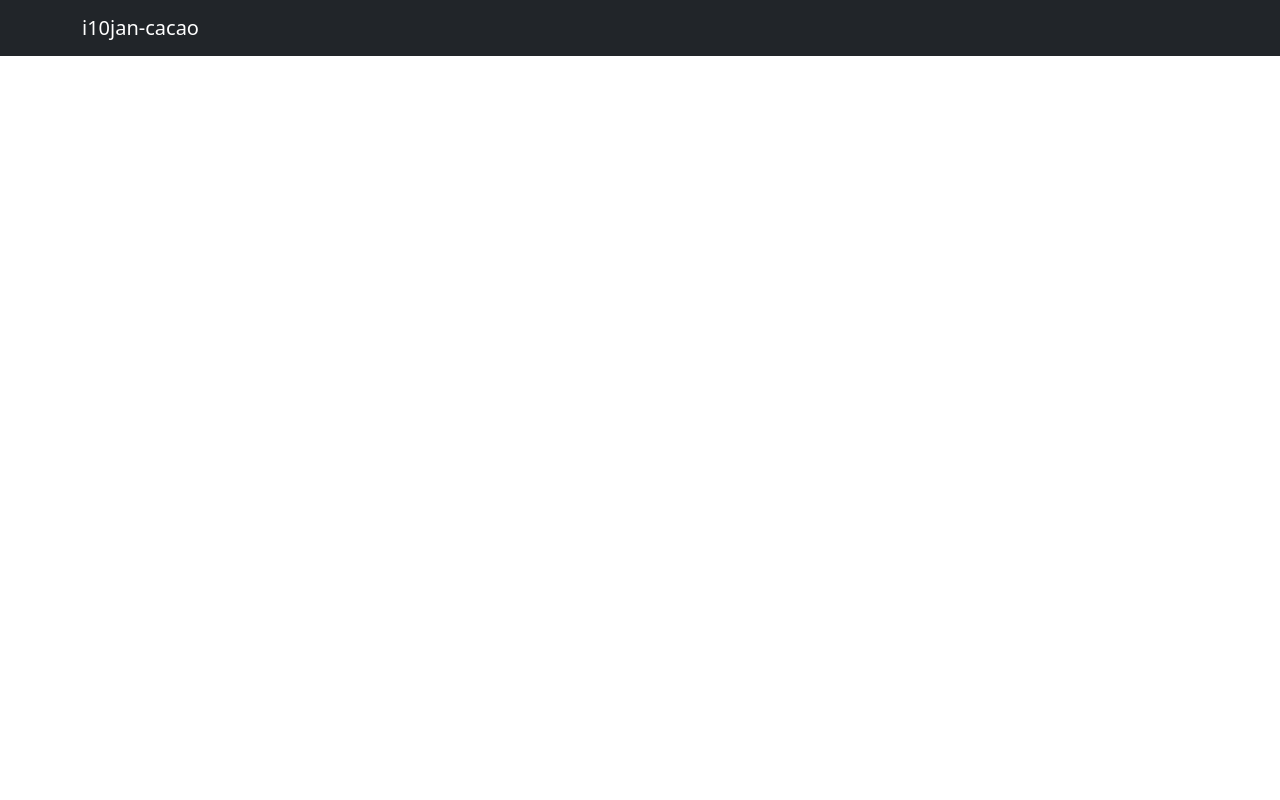
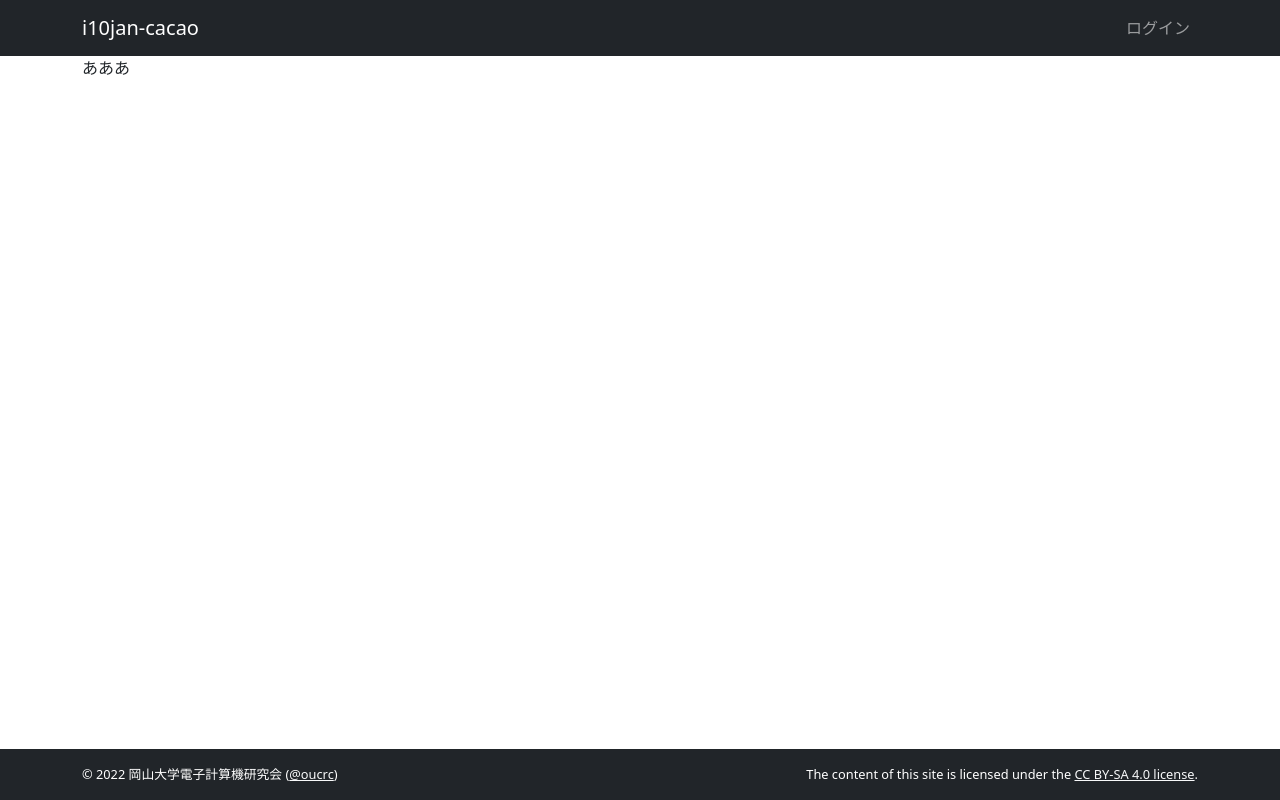
Before and after one commit to AAAR-Salmon/i10jan-cacao, a Next.js app: page / in a window 1280 px wide. Built offline with nearby package versions, Linux system fonts and the light colour scheme.

Commit message:
feat(pages): ヘッダーとフッターを作成

```diff
--- a/pages/index.tsx
+++ b/pages/index.tsx
@@ -1,15 +1,43 @@
 import type { NextPage } from 'next';
-import { Container, Navbar } from 'react-bootstrap';
+import { Container, Nav, Navbar } from 'react-bootstrap';
 
 const Home: NextPage = () => {
   return (
-    <>
-      <Navbar bg='dark' variant='dark'>
-        <Container>
-          <Navbar.Brand href='#'>i10jan-cacao</Navbar.Brand>
+    <div className='d-flex flex-column' style={{ minHeight: '100vh' }}>
+      <header>
+        <Navbar bg='dark' variant='dark'>
+          <Container>
+            <Navbar.Brand href='#'>i10jan-cacao</Navbar.Brand>
+            <Nav>
+              <Nav.Link href='#login'>ログイン</Nav.Link>
+            </Nav>
+          </Container>
+        </Navbar>
+      </header>
+      <main className='flex-fill'>
+        <Container fluid='md'>
+          <p>あああ</p>
         </Container>
-      </Navbar>
-    </>
+      </main>
+      <footer className='bg-dark text-white py-2 py-md-3'>
+        <Container className='d-flex flex-column flex-md-row justify-content-between text-center text-md-start' style={{ fontSize: '0.8rem' }}>
+          <p className='mb-0'>
+            &copy; 2022 岡山大学電子計算機研究会 (
+            <a href='https://twitter.com/oucrc/' className='link-light'>
+              @oucrc
+            </a>
+            )
+          </p>
+          <p className='mb-0'>
+            The content of this site is licensed under the{' '}
+            <a href='https://creativecommons.org/licenses/by-sa/4.0/' className='link-light'>
+              CC BY-SA 4.0 license
+            </a>
+            .
+          </p>
+        </Container>
+      </footer>
+    </div>
   );
 };
 
```
